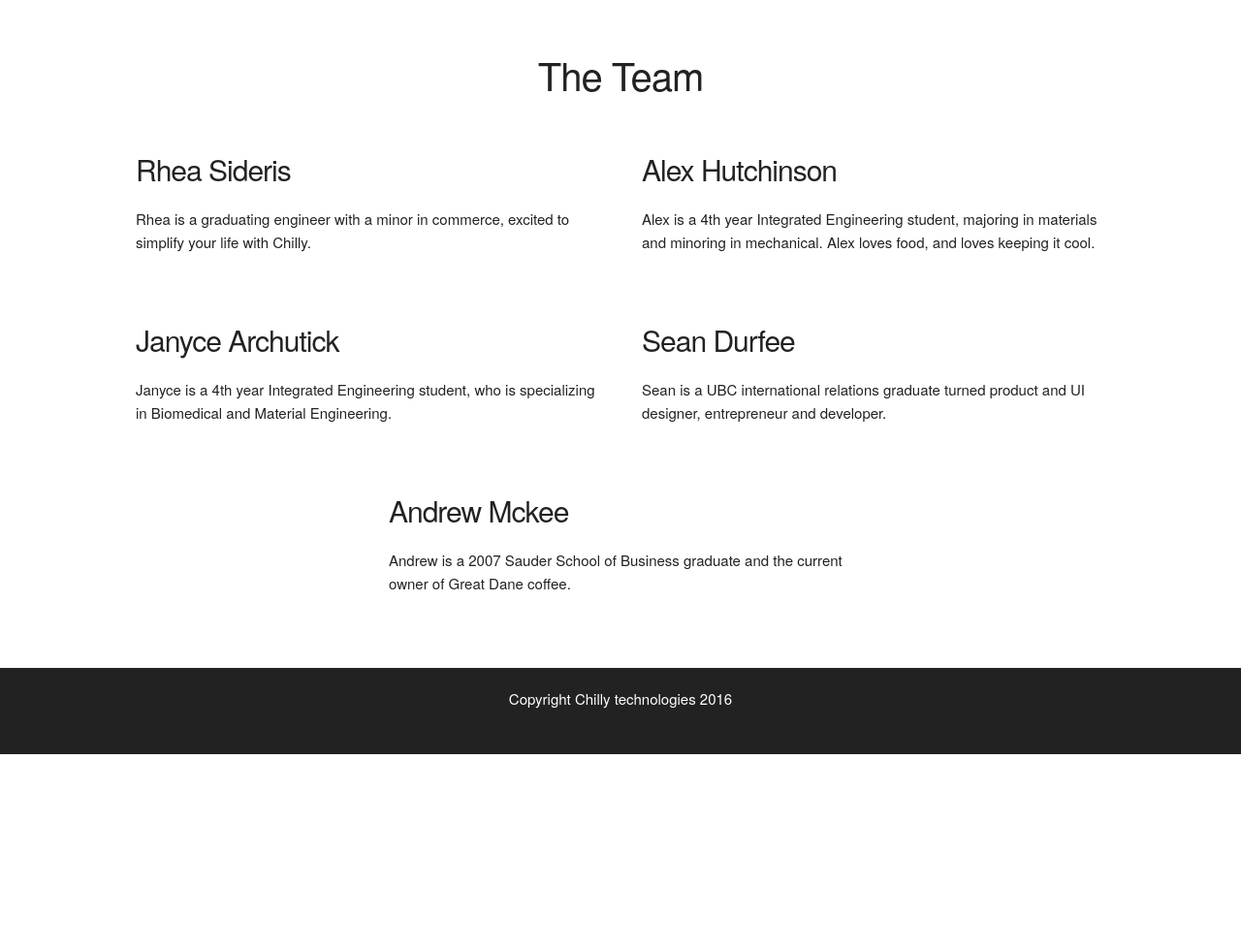
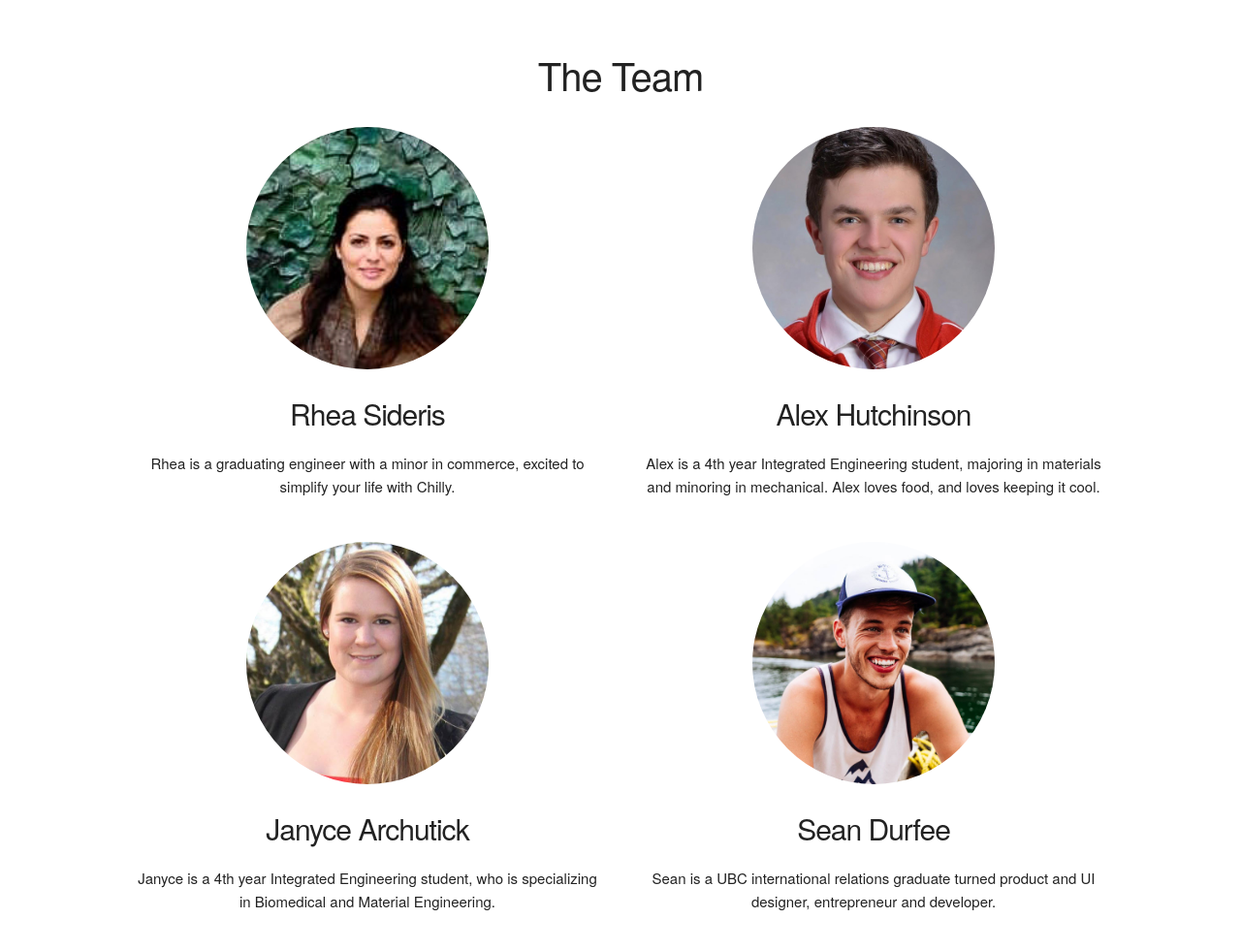
Before and after one commit to durfee/Chilly, a website: page index.html in a window 1280 px wide. Shown: the part 860-1840 px from the top of the page at 97% size. Before the commit the page ends 1638 px from the top, so only its background shows below. Drawn offline with Linux system fonts and the light colour scheme.

Commit message:
Favicons and team headshots

```diff
--- a/index.html
+++ b/index.html
@@ -7,6 +7,7 @@
         <title>Chilly</title>
 
         <link rel="author" href="humans.txt" content="Chilly Technologies inc.">
+        <meta name="copyright" content="2016">
 
         <meta name="viewport" content="width=device-width, initial-scale=1">
 
@@ -100,35 +101,35 @@
           <h1 class="section-title" >The Team</h1>
           <div class="team-inner">
         	<div class="team-member">
-        		<img src="" alt="">
+        		<div class="team-headshot"><img src="/images/rhea-sideris.jpg" alt="Rhea Sideris Chilly headshot"></div>
         		<div class="team-member__copy">
         			<h3>Rhea Sideris</h3>
         			<p>Rhea is a graduating engineer with a minor in commerce, excited to simplify your life with Chilly.</p>
         		</div>
         	</div>
         	<div class="team-member">
-        		<img src="" alt="">
+        		<div class="team-headshot"><img src="/images/alex-hutchinson.jpg" alt="Alex Hutchinson Chilly headshot"></div>
         		<div class="team-member__copy">
         			<h3>Alex Hutchinson</h3>
         			<p>Alex is a 4th year Integrated Engineering student, majoring in materials and minoring in mechanical. Alex loves food, and loves keeping it cool.</p>
         		</div>
         	</div>
         	<div class="team-member">
-        		<img src="" alt="">
+        		<div class="team-headshot"><img src="/images/janyce-archutick.jpg" alt="Janyce Archutick Chilly heashot"></div>
         		<div class="team-member__copy">
         			<h3>Janyce Archutick</h3>
         			<p>Janyce is a 4th year Integrated Engineering student, who is specializing in Biomedical and Material Engineering.</p>
         		</div>
         	</div>
         	<div class="team-member">
-        		<img src="" alt="">
+        		<div class="team-headshot"><img src="/images/sean-durfee.jpg" alt="Sean Durfee Chilly headshot"></div>
         		<div class="team-member__copy">
         			<h3>Sean Durfee</h3>
         			<p>Sean is a UBC international relations graduate turned product and UI designer, entrepreneur and developer.</p>
         		</div>
         	</div>
         	<div class="team-member">
-        		<img src="" alt="">
+        		<div class="team-headshot"><img src="/images/andrew-mckee.jpg" alt="Andrew Mckee Chilly headshot"></div>
         		<div class="team-member__copy">
         			<h3>Andrew Mckee</h3>
         			<p>Andrew is a 2007 Sauder School of Business graduate and the current owner of Great Dane coffee.</p>
--- a/style.sass
+++ b/style.sass
@@ -108,6 +108,12 @@ section.team
     .team-member
       @include span-columns(12)
       padding: 1rem
+      text-align: center
+      .team-headshot
+        padding-bottom: 2rem
+        img
+          width: 250px
+          border-radius: 125px
       @include media($bp-larger-than-phablet)
         @include span-columns(6)
         @include omega(2n)
```
Also changed, not shown: css/style.css, images/alex-hutchinson.jpg (added), images/andrew-mckee.jpg (added), images/apple-touch-icon-114x114.png, images/apple-touch-icon-120x120.png, images/apple-touch-icon-144x144.png, images/apple-touch-icon-152x152.png, images/apple-touch-icon-57x57.png, images/apple-touch-icon-60x60.png, images/apple-touch-icon-72x72.png, images/apple-touch-icon-76x76.png, images/favicon-128x128.png, images/favicon-16x16.png, images/favicon-32x32.png, 4 more files.
